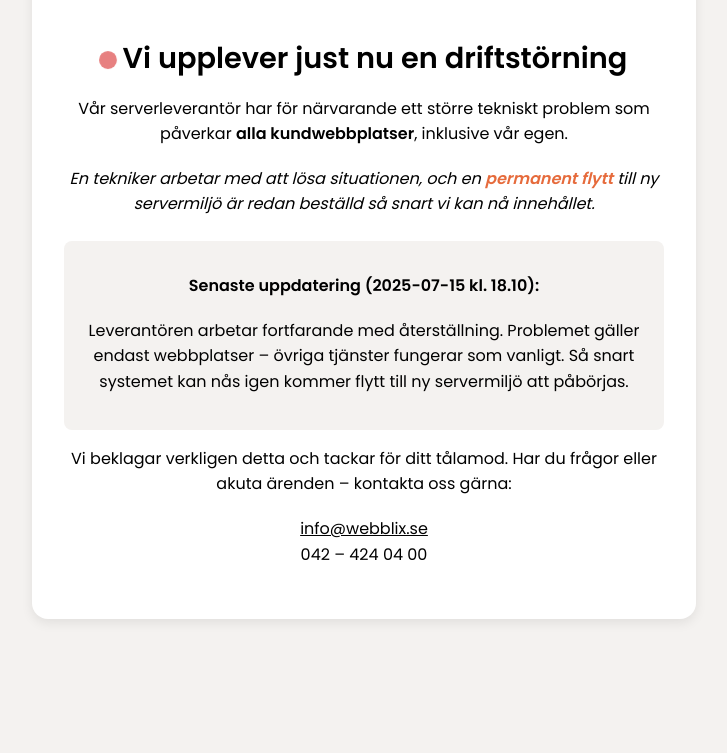
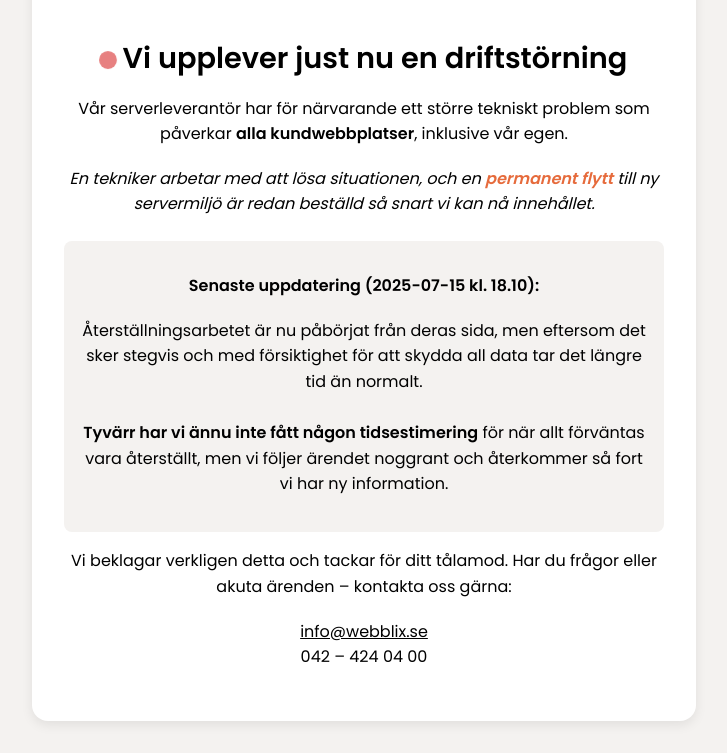
Before and after one commit to webblix/webblix-status, a plain HTML site: page index.html in a window 1280 px wide. Shown: the part 162-915 px from the top of the page, without its empty margins (276-1003 px from the left). Before the commit the page ends 813 px from the top, so only its background shows below. Drawn offline with Linux system fonts and the light colour scheme.

Commit message:
Update index.html

```diff
--- a/index.html
+++ b/index.html
@@ -113,7 +113,9 @@
 
     <div class="box">
 <p><strong>Senaste uppdatering (2025-07-15 kl. 18.10):</strong></p>
-  <p>Leverantören arbetar fortfarande med återställning. Problemet gäller endast webbplatser – övriga tjänster fungerar som vanligt. Så snart systemet kan nås igen kommer flytt till ny servermiljö att påbörjas.</p>
+  <p>Återställningsarbetet är nu påbörjat från deras sida, men eftersom det sker stegvis och med försiktighet för att skydda all data tar det längre tid än normalt.
+<br><br>
+<strong>Tyvärr har vi ännu inte fått någon tidsestimering</strong> för när allt förväntas vara återställt, men vi följer ärendet noggrant och återkommer så fort vi har ny information.
     </div>
 
     <p>
```
